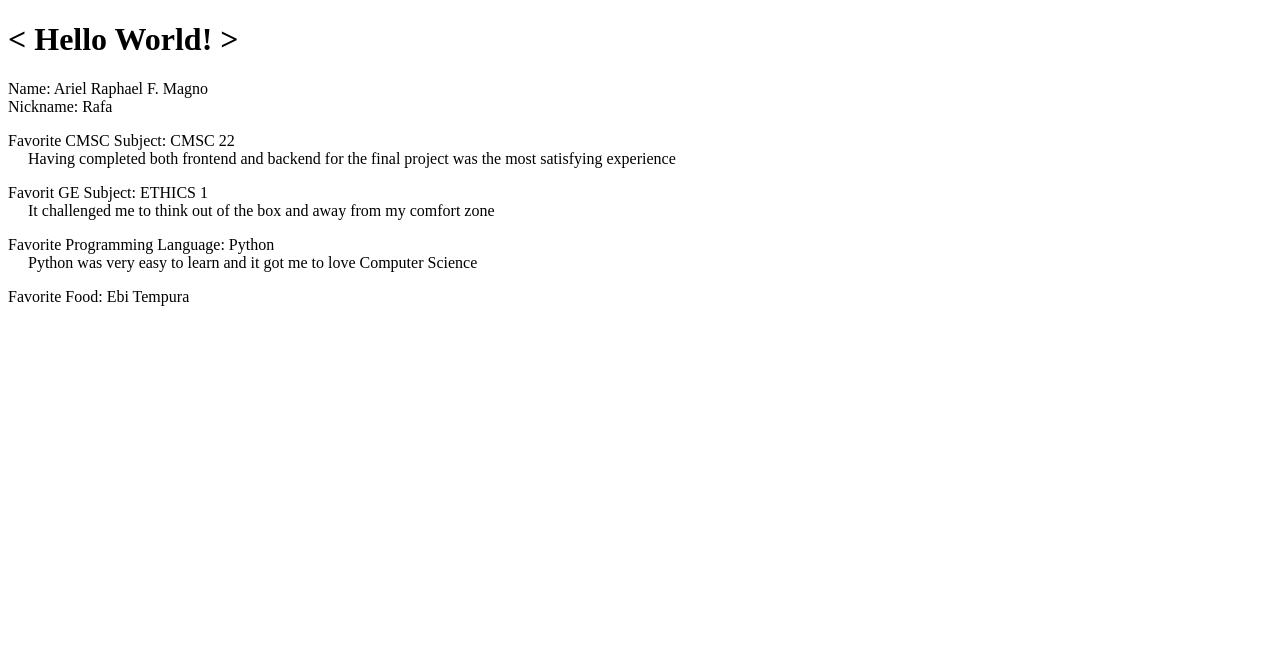
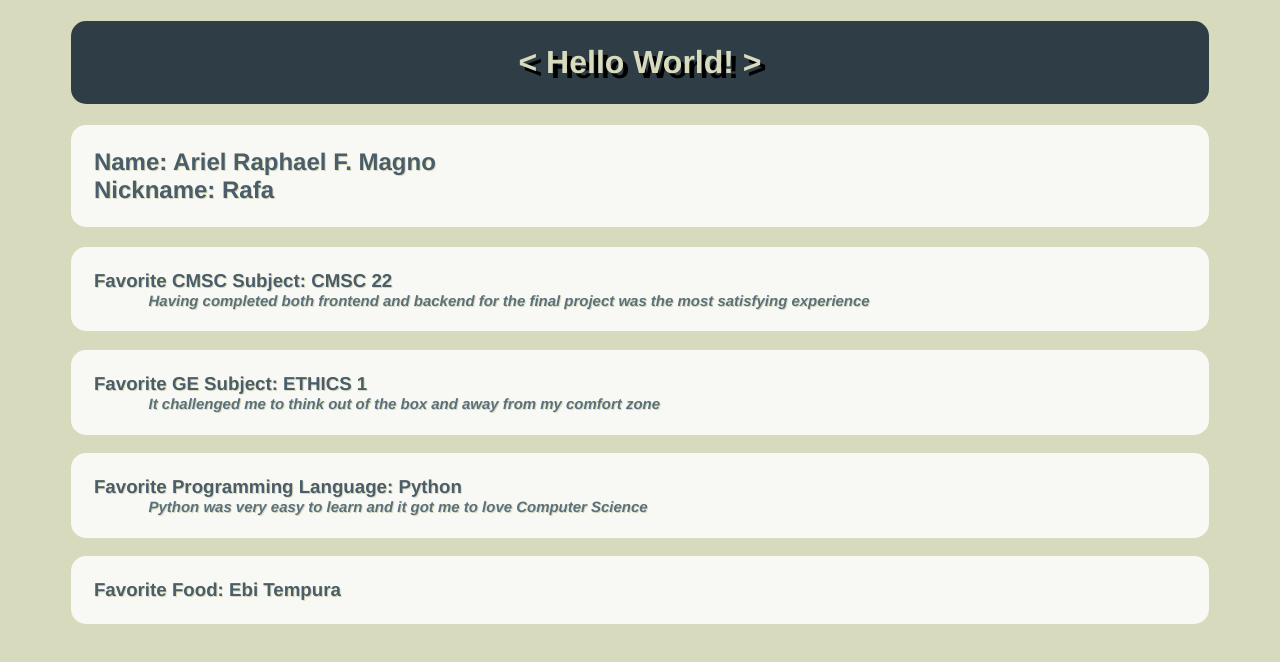
Before and after one commit to arfmagno/arfmagno.github.io, a plain HTML site: page index.html in a window 1280 px wide. Drawn offline with Linux system fonts and the light colour scheme; a web font is replaced by a local one.

Commit message:
Added style.css, modified index.html 	style.css -- css file for index.html 	index.html modified for css inclusion

```diff
--- a/index.html
+++ b/index.html
@@ -1,20 +1,22 @@
 <!DOCTYPE html>
 <html>
     <head>
-        <title>
-            Raphael Magno
-        </title>
+        <link rel="stylesheet" href="style.css">
+        <link href='https://fonts.googleapis.com/css?family=Helvetica+Neue' rel='stylesheet' type='text/css'>
+        <title>Raphael Magno</title>
     </head>
     <body>
-        <h1>&lt; Hello World! &gt;</h1>
-        <p>Name: Ariel Raphael F. Magno
-        <br/>Nickname: Rafa</p>
-        <p>Favorite CMSC Subject: CMSC 22
-            <br/>&nbsp;&nbsp;&nbsp;&nbsp;&nbsp;Having completed both frontend and backend for the final project was the most satisfying experience</p>
-        <p>Favorit GE Subject: ETHICS 1
-            <br/>&nbsp;&nbsp;&nbsp;&nbsp;&nbsp;It challenged me to think out of the box and away from my comfort zone</p>
-        <p>Favorite Programming Language: Python
-            <br/>&nbsp;&nbsp;&nbsp;&nbsp;&nbsp;Python was very easy to learn and it got me to love Computer Science</p>
-        <p>Favorite Food: Ebi Tempura</p>
+        <div class="container">
+            <h1 class="header">&lt; Hello World! &gt;</h1>
+            <h2 class="titles">Name: Ariel Raphael F. Magno
+                <br/>Nickname: Rafa</h2>
+            <h3 class="titles">Favorite CMSC Subject: CMSC 22
+                <div class="desc">Having completed both frontend and backend for the final project was the most satisfying experience</div></h3>
+            <h3 class="titles">Favorite GE Subject: ETHICS 1
+                <div class="desc">It challenged me to think out of the box and away from my comfort zone</div></h3>
+            <h3 class="titles">Favorite Programming Language: Python
+                <div class="desc">Python was very easy to learn and it got me to love Computer Science</div></h3>
+            <h3 class="titles">Favorite Food: Ebi Tempura</h3>
+        </div>
     </body>
 </html>
--- /dev/null
+++ b/style.css
@@ -0,0 +1,31 @@
+@import url(https://fonts.googleapis.com/css?family=Open+Sans);
+body{
+    background-color:  #d8dabd;
+    font-family: "Helvetica Neue";
+}
+.container {
+    padding: 0 5% 0 5%;
+    color: #4a5d68;
+    text-shadow: 1px 1px #d8dabd;
+    }
+
+.header {
+    padding: 2% 5% 2% 5%;
+    border-radius: 15px 15px 15px 15px;
+    background-color: #2f3e46;
+    color: #d8dabd;
+    text-align: center;
+    text-shadow: 5px 5px 0px #000000;
+    }
+
+.titles {
+    padding: 2%;
+    border-radius: 15px 15px 15px 15px;
+    background-color: #ffffffd5;
+}
+.desc {
+    padding-left: 5%;
+    color: #5a707c;
+    font-size: 80%;
+    font-style: italic;
+    }
```
